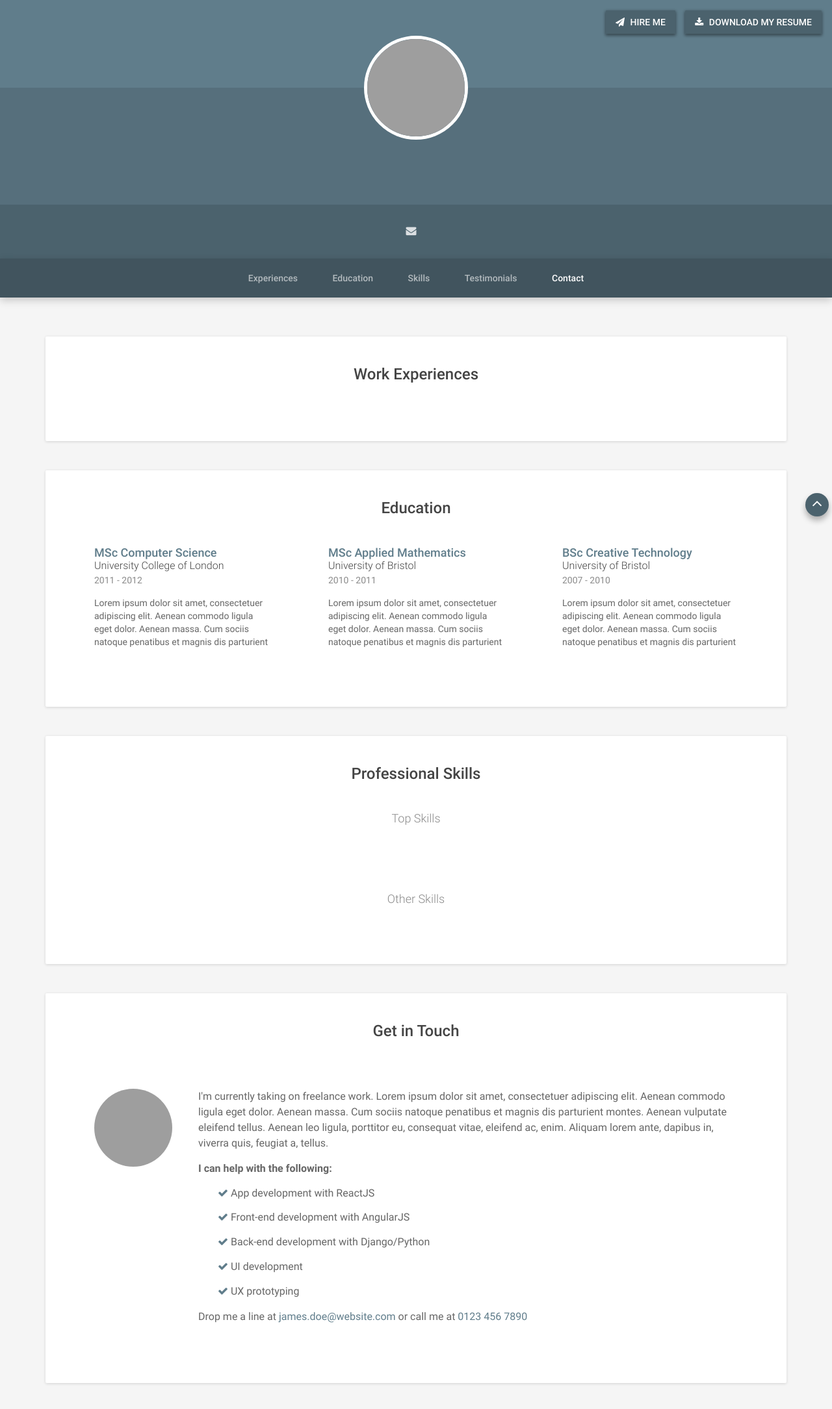
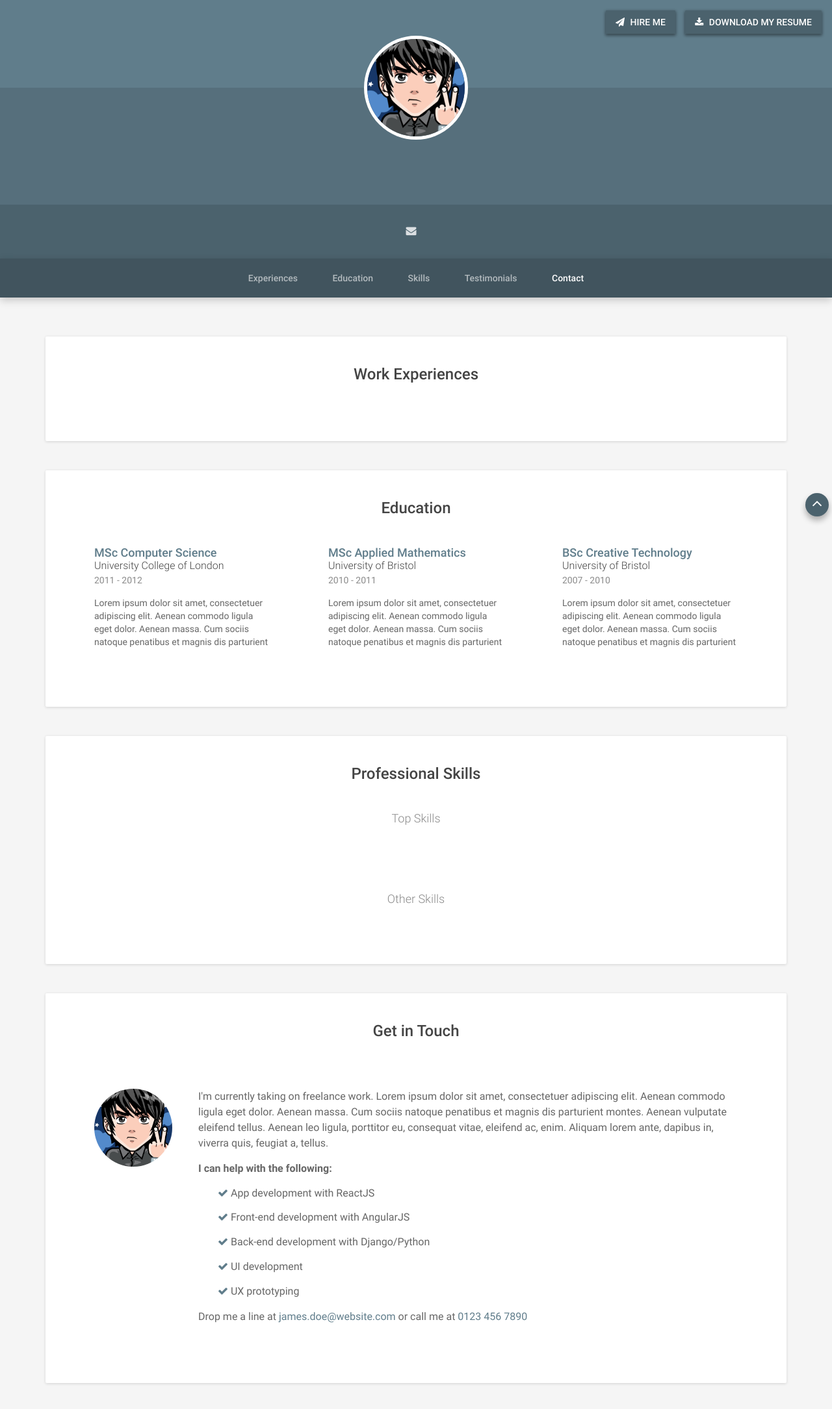
Before and after one commit to iamriel/iamriel, a Django app: template main/templates/home.html in a window 1280 px wide. Shown: the top 2169 px of the page at 65% size. Run offline with Django 3.2, Linux system fonts and the light colour scheme; the template is opened without the code that fills it, so the values that code supplies are empty; some libraries are stand-ins or nearby versions; grey boxes are pictures that could not be loaded.

Commit message:
Add avatar.png

```diff
--- a/main/templates/header.html
+++ b/main/templates/header.html
@@ -19,7 +19,7 @@
 
     <div class="intro">
         <div class="container text-center">
-            <img class="profile-image" src="{% static 'img/xd.jpg' %}" alt="">
+            <img class="profile-image" src="{% static 'img/avatar.png' %}" alt="">
             <h1 class="name">{{ active_user.get_full_name }}</h1>
             <div class="title">{{ active_user.profile.title }}</div>
             <div class="profile">
--- a/main/templates/home.html
+++ b/main/templates/home.html
@@ -38,7 +38,7 @@
         <section id="contact-section" class="contact-section section">
             <h2 class="section-title">Get in Touch</h2>
             <div class="intro">
-                <img class="profile-image" src="{% static 'img/xd.jpg' %}" alt="">
+                <img class="profile-image" src="{% static 'img/avatar.png' %}" alt="">
                 <div class="dialog">
                     <p>I'm currently taking on freelance work. Lorem ipsum dolor sit amet, consectetuer adipiscing elit. Aenean commodo ligula eget dolor. Aenean massa. Cum sociis natoque penatibus et magnis dis parturient montes. Aenean vulputate eleifend tellus. Aenean leo ligula, porttitor eu, consequat vitae, eleifend ac, enim. Aliquam lorem ante, dapibus in, viverra quis, feugiat a, tellus.</p>
                     <p><strong>I can help with the following:</strong></p>
```
Also changed, not shown: static/img/avatar.png (added).
